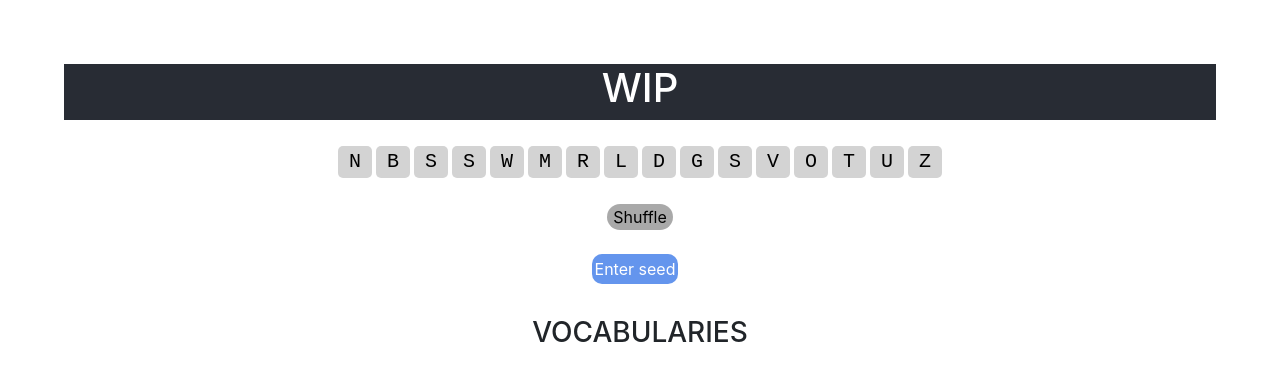
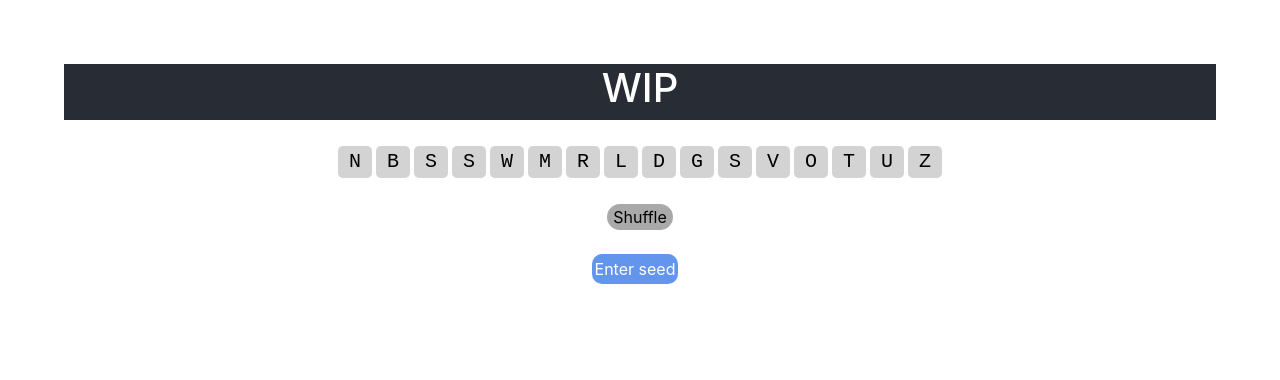
Before and after one commit to luiarthur/boggle-react-ts, a React (Create React App) app: page / in a window 1280 px wide. Shown: the top 380 px of the page. Built offline with nearby package versions, Linux system fonts and the light colour scheme.

Commit message:
implementing Board

```diff
--- a/src/App.tsx
+++ b/src/App.tsx
@@ -5,11 +5,14 @@ import './App.css';
 import { Die, dice16, DieComp } from './Die'
 // import { scrabbleDict } from './scrabble-dict'
 import { Pair } from './Pair'
+import { Board } from './Board'
 import * as util from './util'
 import {zipWithIndex} from './util'
 import $ from 'jquery'
 import {Seeder} from './Seeder'
 import * as scrabbleDict from './scrabble-dict.json'
+
+const b = Board
 
 const dict = scrabbleDict.scrabbleDict
 console.log(dict.length)
@@ -45,7 +48,7 @@ function App() {
 
       <br/> <Seeder/> <br/>
 
-      <h3> {dict[util.randint(0, dict.length - 1)]} </h3>
+      {console.log("sanity check: " + dict[util.randint(0, dict.length - 1)])}
     </div>
   );
 }
--- a/src/Board.ts
+++ b/src/Board.ts
@@ -1,2 +1,16 @@
-export {}
-//TODO
+import './util'
+import { Die, DieComp } from './Die'
+
+export class Board {
+  dice: Die[]
+  dictionary: string[]
+  minLetters: number
+
+  constructor(dice: Die[], dictionary: string[], minLetters: number=3) {
+    this.dice = dice
+    this.dictionary = dictionary
+    this.minLetters = minLetters
+  }
+
+  // TODO
+}
```
